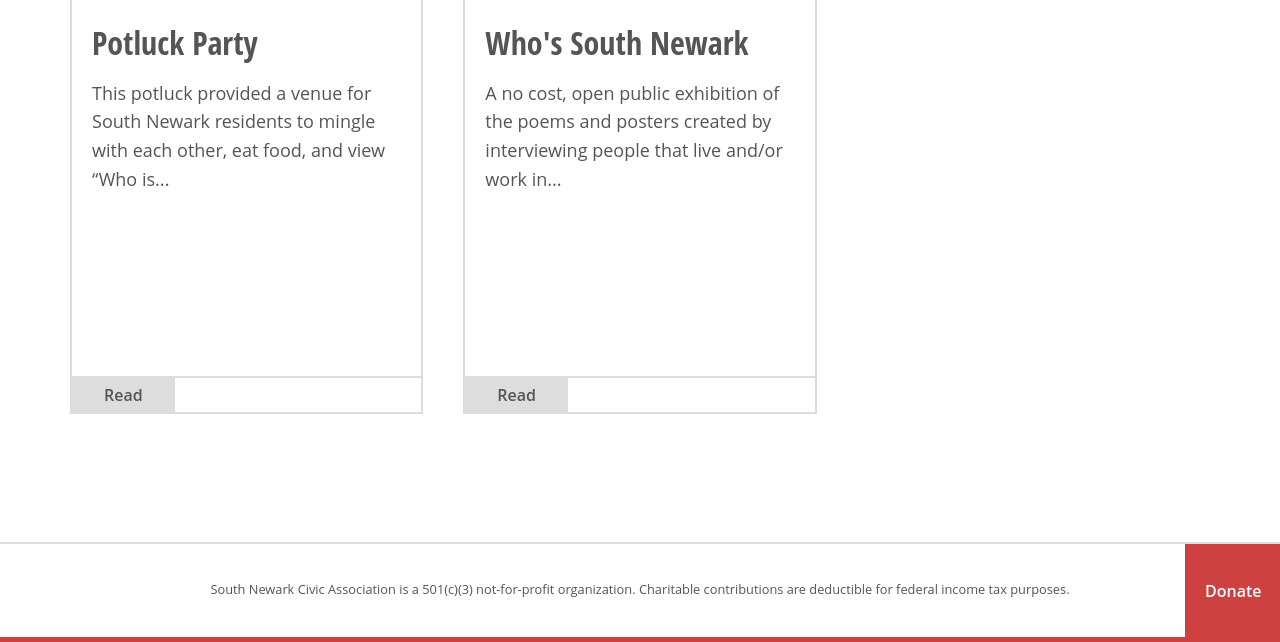
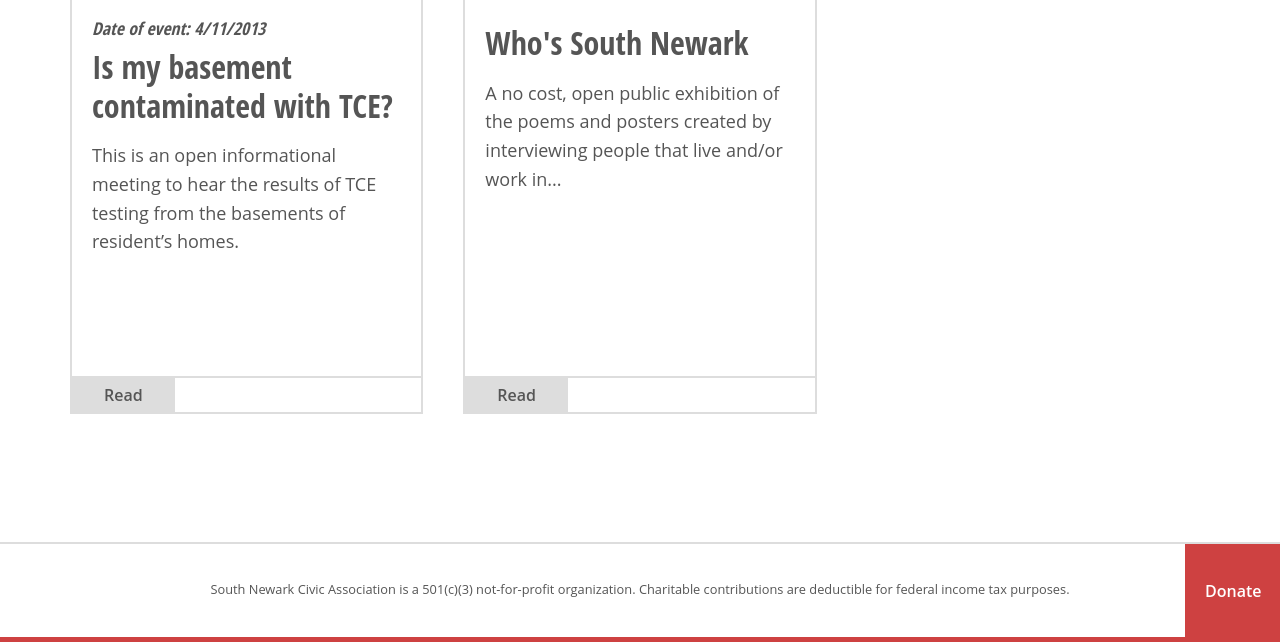
Before and after one commit to jeremyeblake/mysouthnewark, a Jekyll site: the page built from news.html, in a window 1280 px wide and 900 px high, scrolled down 1812 px, cut to the strip 258-900 px from the top of the window. Built offline with Jekyll 4.4.1, drawn with Linux system fonts in a browser that asks for light colours; Markdown is read by kramdown in place of the engine named in the settings.

Commit message:
Updated 2013-7-07-potluck-party-2013.md

```diff
--- a/_posts/news/2013-7-07-potluck-party-2013.md
+++ b/_posts/news/2013-7-07-potluck-party-2013.md
@@ -1,11 +1,20 @@
 ---
 layout: blog
 category: news
-title: "Potluck Party"
-event: 2013-7-26
+title: "Is my basement contaminated with TCE?"
+event: {}
 published: true
+event_date: 4/11/2013
+post_smallimg: "TCE-SNCA.jpg"
 ---
 
-This potluck provided a venue for South Newark residents to mingle with each other, eat food, and view "Who is South End Newark?", an exhibition about the local community..
+This is an open informational meeting to hear the results of TCE testing from the basements of resident's homes.
 
-## Date of event: 7/26/2013
+Dr. Tessa Carrel and her students will be reporting their findings from testing the air in the basement of neighbors on Maholm Street, S. Williams Street, S. Pine Street and James Street.
+
+The Ohio Department of Transportation has been working directly with some residents but other people in the neighborhood are concerned about TCE in their homes. Dr. Carrel and her students are working with these residents. While the test is a student project, the resident can use the results to determine if professional testing is needed.
+
+All are welcome to attend this meeting. If you have any questions please call Jeremy Blake at 740-404-4881.
+
+## Update:
+<iframe width="560" height="315" src="//www.youtube.com/embed/kQ9OJVEsF2M" frameborder="0" allowfullscreen></iframe>
```
